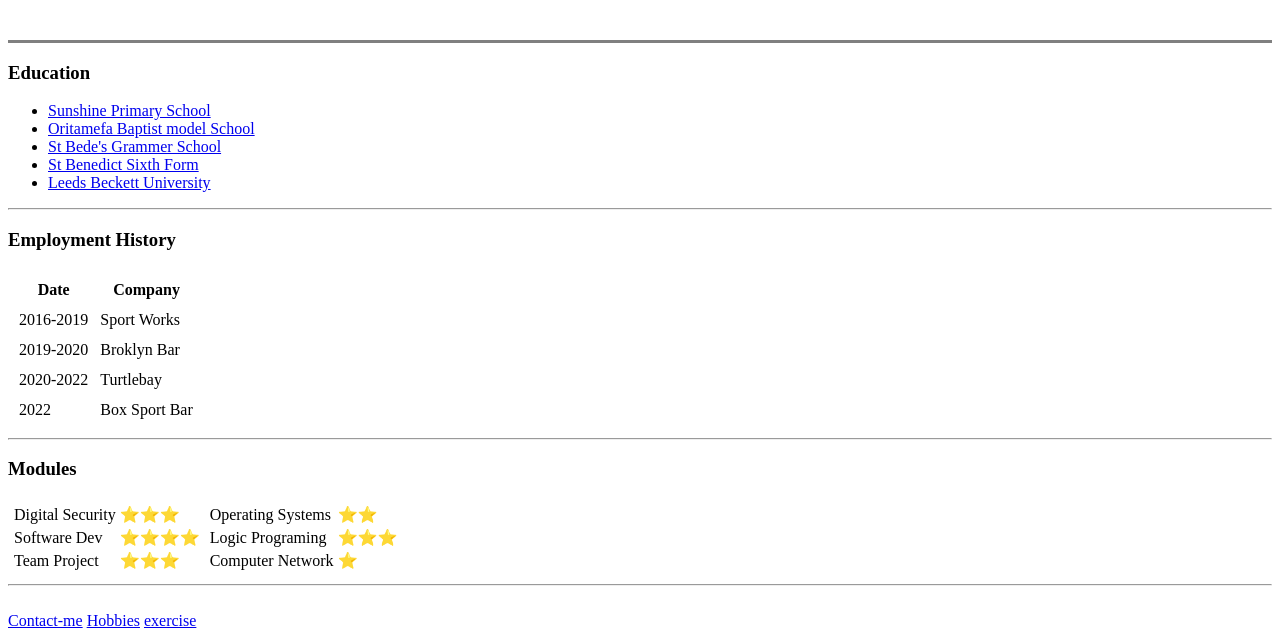
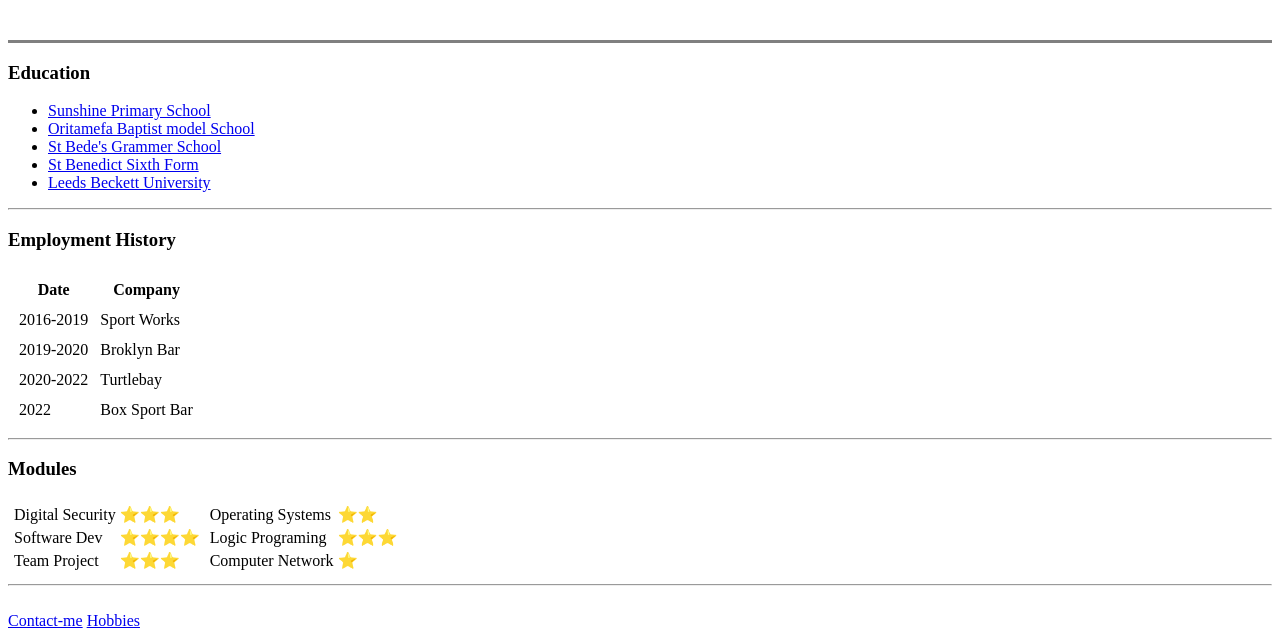
Before and after one commit to tobzflex/cv, a plain HTML site: page index.html in a window 1280 px wide. Shown: the part 166-804 px from the top of the page. Drawn offline with Linux system fonts and the light colour scheme.

Commit message:
Remove exercise page hyperlink

```diff
--- a/index.html
+++ b/index.html
@@ -98,7 +98,6 @@
   <br>
   <a href="contact-me.html">Contact-me</a>
   <a href="hobbies.html">Hobbies</a>
-  <a href="exercise.html">exercise</a>
 </body>
 
 </html>
```
